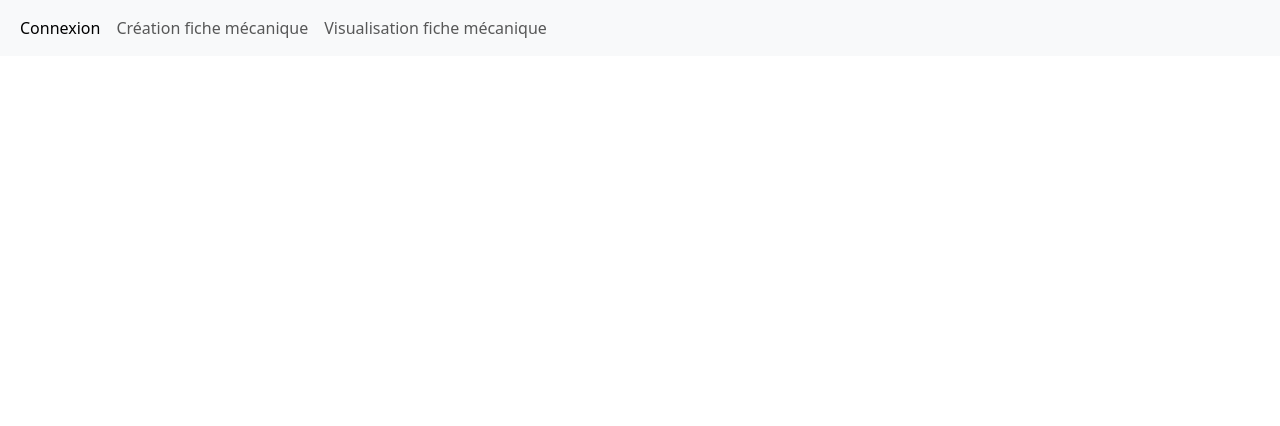
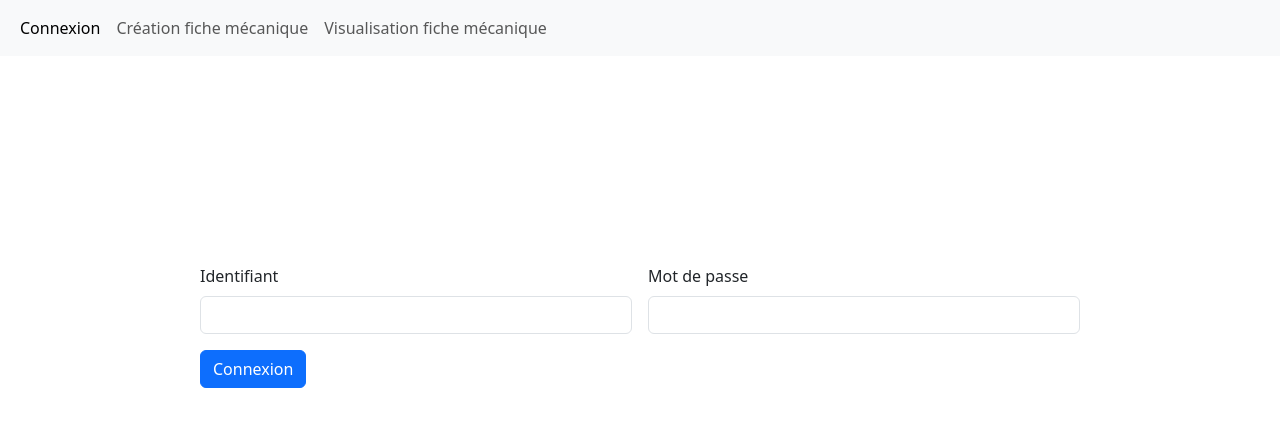
Before and after one commit to Mohamed-elg/PRI, an Angular app in the folder web/: page /connection in a window 1280 px wide. Before the commit this address led to /. Shown: the top 426 px of the page. Built offline with nearby package versions, Linux system fonts and the light colour scheme.

Commit message:
Create connection component and routing

```diff
--- a/web/src/app/app-routing.module.ts
+++ b/web/src/app/app-routing.module.ts
@@ -1,9 +1,11 @@
 import { NgModule } from '@angular/core';
 import { RouterModule, Routes } from '@angular/router';
 import { MechanicalSheetComponent } from './mechanical-sheet/mechanical-sheet.component';
+import { ConnectionComponent } from './connection/connection.component';
 
 const routes: Routes = [
   { path: 'mechanical-sheet', component: MechanicalSheetComponent },
+  { path: 'connection', component: ConnectionComponent }
 ];
 
 @NgModule({
--- a/web/src/app/app.component.html
+++ b/web/src/app/app.component.html
@@ -3,7 +3,7 @@
       <div class="collapse navbar-collapse" id="navbarNav">
         <ul class="navbar-nav">
           <li class="nav-item">
-            <a class="nav-link active" aria-current="page" href="#">Connexion</a>
+            <a class="nav-link" routerLink="/connection" routerLinkActive="active">Connexion</a>
           </li>
           <li class="nav-item">
             <a class="nav-link" routerLink="/mechanical-sheet" routerLinkActive="active">Création fiche mécanique</a>
--- a/web/src/app/app.module.ts
+++ b/web/src/app/app.module.ts
@@ -9,6 +9,7 @@ import { TasksComponent } from './tasks/tasks.component';
 import { MechanicalSheetComponent } from './mechanical-sheet/mechanical-sheet.component';
 import { DimensionalInspectionComponent } from './dimensional-inspection/dimensional-inspection.component';
 import { QuotationComponent } from './quotation/quotation.component';
+import { ConnectionComponent } from './connection/connection.component';
 
 @NgModule({
   declarations: [
@@ -18,7 +19,8 @@ import { QuotationComponent } from './quotation/quotation.component';
     TasksComponent,
     MechanicalSheetComponent,
     DimensionalInspectionComponent,
-    QuotationComponent
+    QuotationComponent,
+    ConnectionComponent
   ],
   imports: [
     BrowserModule,
--- /dev/null
+++ b/web/src/app/connection/connection.component.css
@@ -0,0 +1,3 @@
+form {
+    margin: 15%;
+}
--- /dev/null
+++ b/web/src/app/connection/connection.component.html
@@ -0,0 +1,13 @@
+<form class="row g-3">
+    <div class="col-md-6">
+      <label for="inputId" class="form-label">Identifiant</label>
+      <input type="text" class="form-control" id="inputId">
+    </div>
+    <div class="col-md-6">
+      <label for="inputPassword" class="form-label">Mot de passe</label>
+      <input type="password" class="form-control" id="inputPassword">
+    </div>
+    <div class="col-12">
+      <button type="submit" class="btn btn-primary">Connexion</button>
+    </div>
+</form>
```
Also changed, not shown: web/src/app/connection/connection.component.ts (added, +10 -0 lines), 1 other file (tests, documents, lock files or other folders).
